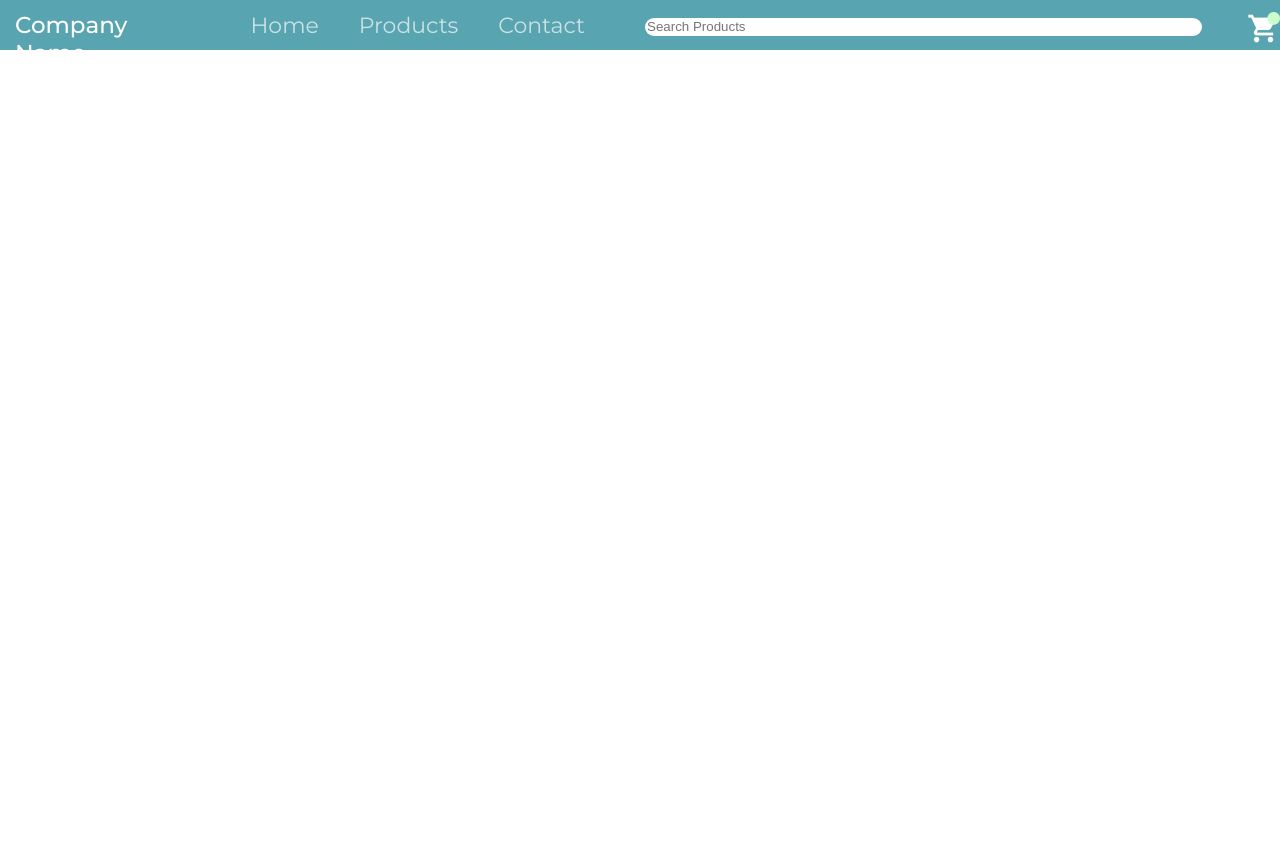
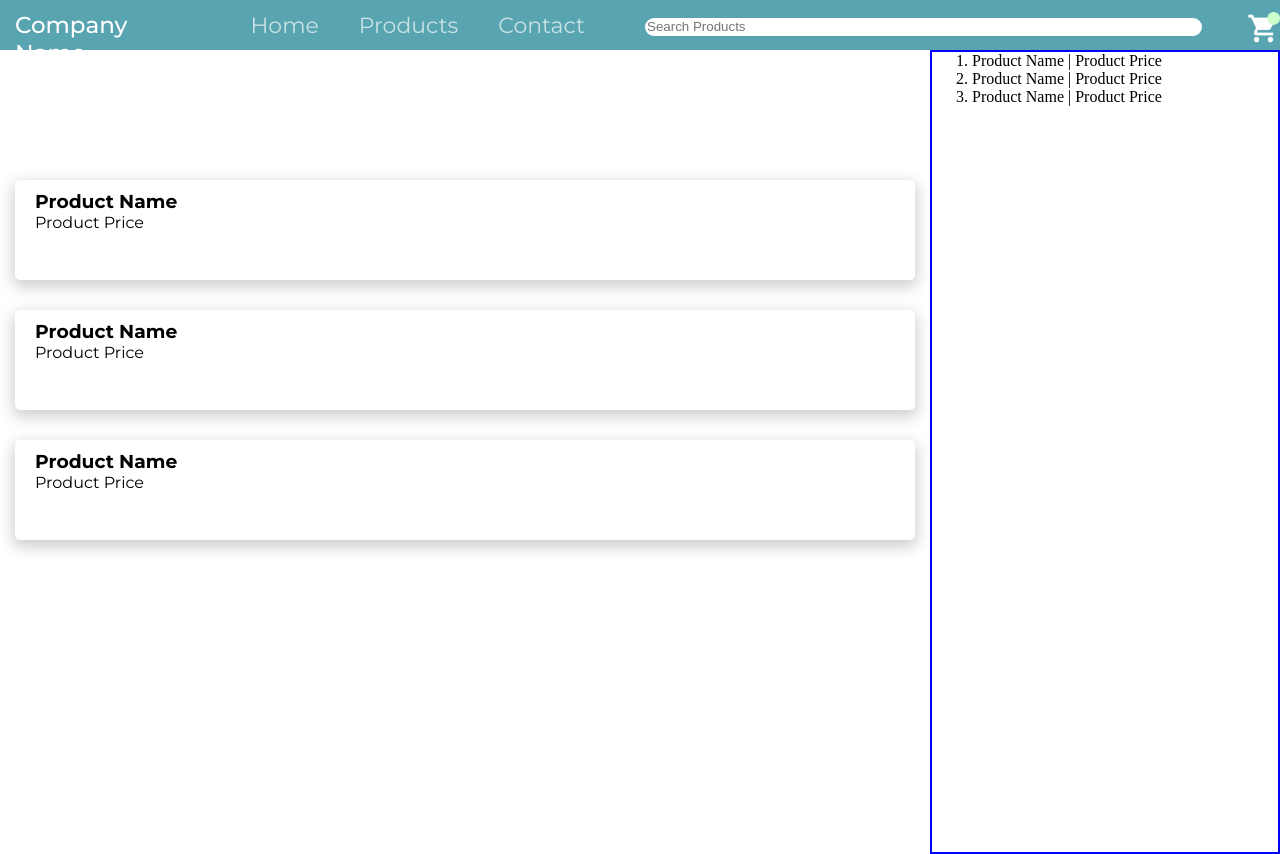
Before and after one commit to Jluis0618/ecommerce-react, a React (Vite) app: page /cart in a window 1280 px wide. Before the commit the page ends 800 px from the top, so only its background shows below. Built offline with nearby package versions, Linux system fonts and the light colour scheme; grey boxes are pictures that could not be loaded.

Commit message:
En proceso de crear la pagina del carrito

```diff
--- a/src/App.jsx
+++ b/src/App.jsx
@@ -1,19 +1,16 @@
-import './App.css'
-import { Route, BrowserRouter, Routes } from 'react-router-dom'
-import NavBar from './components/NavBar'
+import "./App.css";
+import { Route, BrowserRouter, Routes } from "react-router-dom";
+import NavBar from "./components/NavBar";
+import Cart from "./components/Cart";
 function App() {
-
-
   return (
     <BrowserRouter>
-    <NavBar />
-    <Routes>
-     <Route path='/cart'>
-
-     </Route>
-     </Routes>
+      <NavBar />
+      <Routes>
+        <Route path="/cart" element={<Cart />}></Route>
+      </Routes>
     </BrowserRouter>
-  )
+  );
 }
 
-export default App
+export default App;
--- /dev/null
+++ b/src/components/CardProductCart.css
@@ -0,0 +1,23 @@
+@import url("https://fonts.googleapis.com/css2?family=Montserrat:ital,wght@0,100..900;1,100..900&display=swap");
+
+.card-product-cart {
+  font-family: "Montserrat", sans-serif, system-ui, -apple-system,
+    BlinkMacSystemFont, "Segoe UI", Roboto, Oxygen, Ubuntu, Cantarell,
+    "Open Sans", "Helvetica Neue", sans-serif;
+  background-color: #fff;
+  width: 900px;
+  height: 100px;
+  color: #000;
+  box-shadow: rgba(0, 0, 0, 0.196) 0px 5px 15px 2px;
+  border-radius: 5px;
+  margin-top: 30px;
+}
+
+.card-product-cart-info p {
+  margin-top: 4px;
+}
+
+.card-product-cart-info {
+  margin-left: 20px;
+  margin-top: 10px;
+}
--- /dev/null
+++ b/src/components/CardProductCart.jsx
@@ -0,0 +1,20 @@
+import "./CardProductCart.css";
+
+function CardProductCart() {
+  return (
+    <div className="card-product-cart">
+      <div className="card-product-cart-img">
+        <img
+          src="https://encrypted-tbn0.gstatic.com/images?q=tbn:ANd9GcTGZU1oNd1RdUh1Lh4wbYfMVrOeTLgyEfQmqA&usqp=CAU"
+          alt="Foto del producto"
+        />
+      </div>
+      <div className="card-product-cart-info">
+        <h3 className="card-product-cart-text">Product Name</h3>
+        <br />
+        <p>Product Price</p>
+      </div>
+    </div>
+  );
+}
+export default CardProductCart;
--- a/src/components/Cart.css
+++ b/src/components/Cart.css
@@ -0,0 +1,25 @@
+@import url("https://fonts.googleapis.com/css2?family=Montserrat:ital,wght@0,100..900;1,100..900&display=swap");
+
+.cart-section {
+  display: grid;
+  grid-template-columns: minmax(100px, 1fr) 350px;
+}
+
+aside {
+  height: 100vh;
+  border: 2px solid #0000ff;
+}
+
+.cart-section .products-list-cart-main {
+  margin-top: 100px;
+  display: flex;
+  flex-direction: column;
+  justify-content: center;
+  align-items: center;
+}
+
+.list-buy {
+  font-family: "Montserrat", sans-serif, system-ui, -apple-system,
+    BlinkMacSystemFont, "Segoe UI", Roboto, Oxygen, Ubuntu, Cantarell,
+    "Open Sans", "Helvetica Neue", sans-serif;
+}
--- a/src/components/Cart.jsx
+++ b/src/components/Cart.jsx
@@ -1,8 +1,28 @@
+import "./Cart.css";
+import CardProductCart from "./CardProductCart.jsx";
 function Cart() {
   return (
     <>
       <section className="cart-section">
-
+        <main className="products-list-cart-main">
+          <div className="cards-list">
+            <CardProductCart />
+            <CardProductCart />
+            <CardProductCart />
+          </div>
+        </main>
+        <aside>
+          <div className="list-buy-cart-div">
+            <ol className="list-buy-cart-list">
+              <li>Product Name |  Product Price</li>
+              <br />
+              <li>Product Name |  Product Price</li>
+              <br />
+              <li>Product Name |  Product Price</li>
+              <br />
+            </ol>
+          </div>
+        </aside>
       </section>
     </>
   );
```
